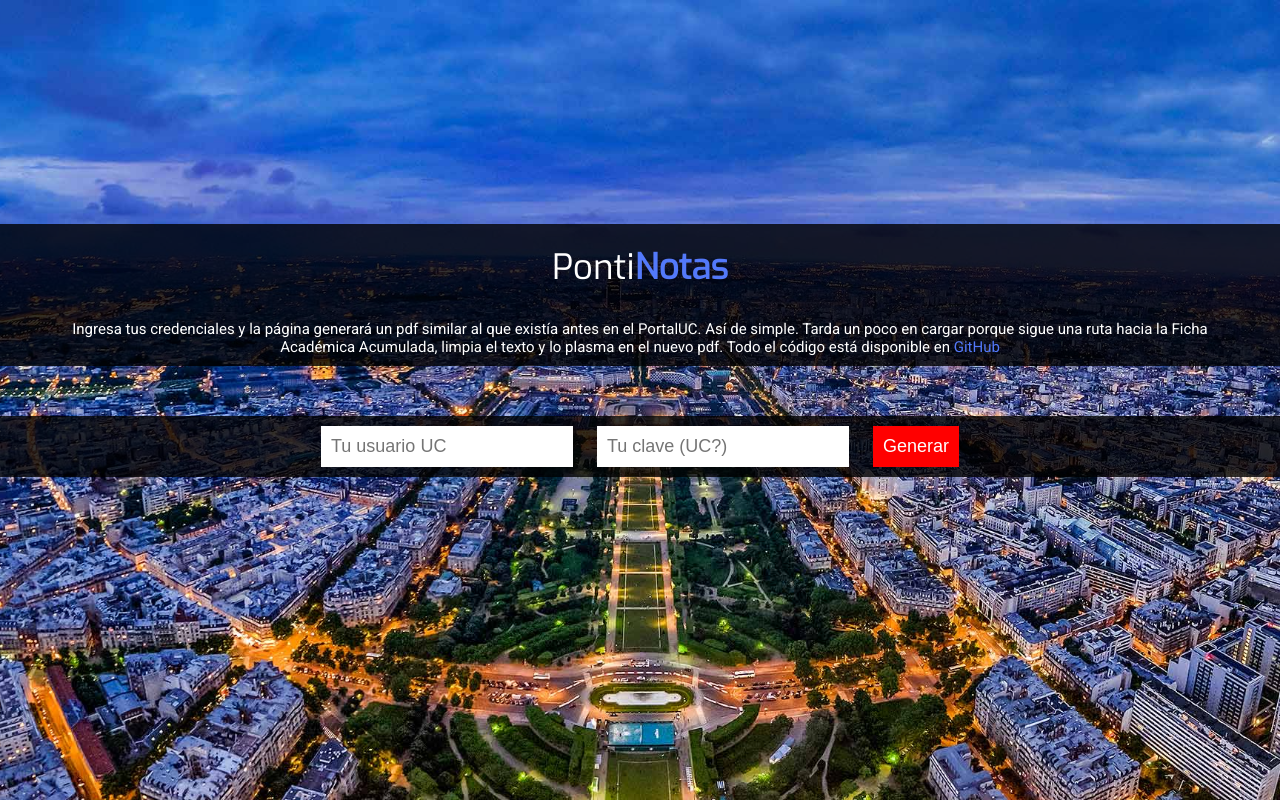
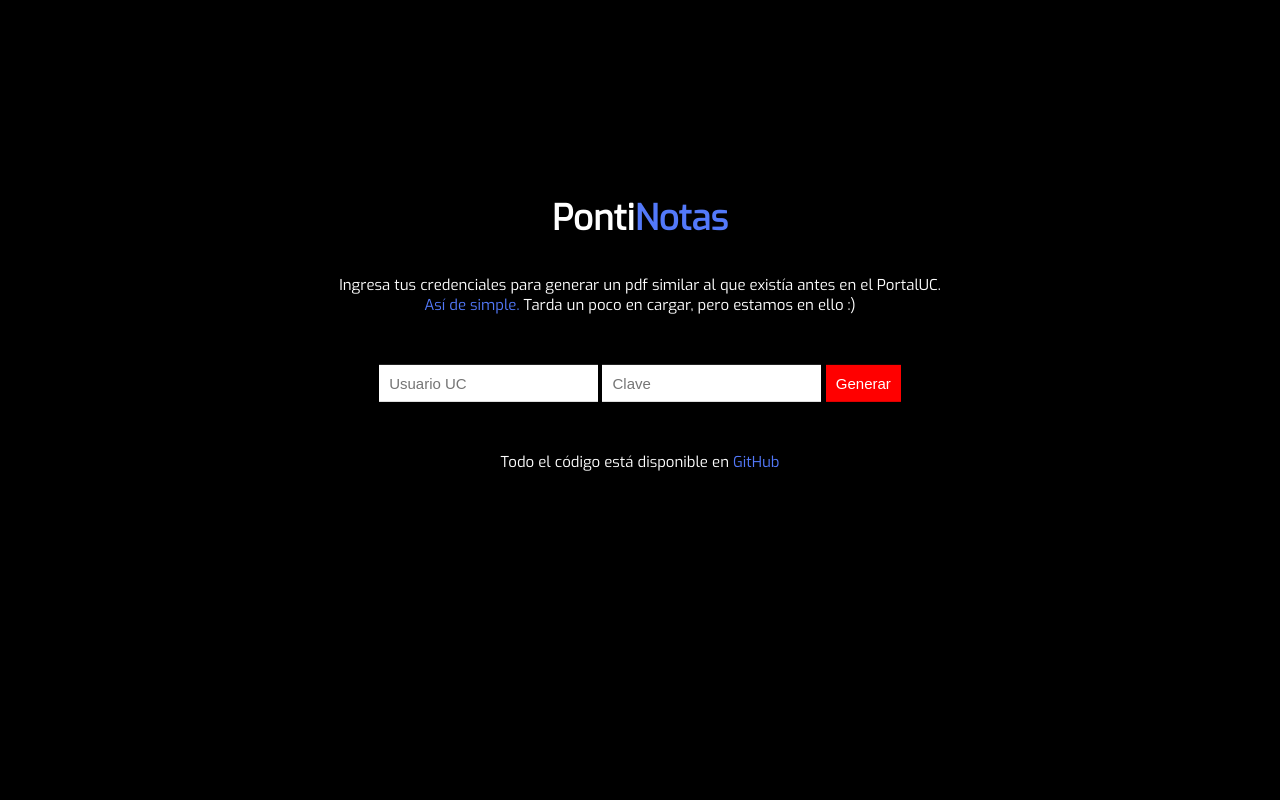
Before and after one commit to aaossa/pontinotas-old, a Flask app: page / in a window 1280 px wide. Run offline with Flask 2, Linux system fonts and the light colour scheme.

Commit message:
Pontinotas 2.0 :)

```diff
--- a/pucAssist.py
+++ b/pucAssist.py
@@ -1,82 +1,22 @@
 from requests import session
-from re import findall, DOTALL
 
-
-def applyRE(tx):
-    """ Expresion regular que obtiene los valores ocultos en
-    el formulario de login, ya que estos deben enviarse en el
-    POST que se hace para ingresar al portal """
-    return findall(
-        '<input type="hidden" name=".*?" value="([^"]*)" \/>',
-        tx,
-        DOTALL
-    )
-
-
-def dict_form(hidden_input_values, user, secret):
-    """ Este diccionario contiene los parametros que deben
-    ser enviados en el POST para validar las credenciales antes
-    de ingresar al portal """
-    return {
-        'action': 'login',
-        'username': user,
-        'password': secret,
-        'lt': hidden_input_values[0],
-        'execution': hidden_input_values[1],
-        '_eventId': hidden_input_values[2]
-    }
-
-
-def Chequear_credenciales(user, secret):
-    """ Dado un usuario y su clave se simula un ingreso al portal y
-    se verifica si fue un ingreso exitoso o no """
-    with session() as c:
-        # Veo el login
-        miro_el_formulario = c.get(
-            'https://sso.uc.cl/cas/login?service=https://portal.uc.cl/c/portal/login')
-        # y obtengo los valores ocultos del formulario
-        HIV = applyRE(miro_el_formulario.text)
-
-        # Pruebo la llave
-        llave = c.post('https://sso.uc.cl/cas/login?service=https://portal.uc.cl/c/portal/login',
-                       data=dict_form(HIV, user, secret))
-        if llave.url == 'https://portal.uc.cl/web/home-community/inicio':
-            return True
-    # Ante cualquier error de conexion o de credenciales se retorna False
-    return False
-
+URL_LOGIN = "https://ssb.uc.cl/ERPUC/twbkwbis.P_ValLogin"
+URL_NOTAS = "https://ssb.uc.cl/ERPUC/bwskotrn.P_ViewTran"
 
 def Obtener_notas(user, secret):
-    """ Dado un usuario y su clave se ingresa al portal y se sigue
+    """ Dado un usuario y su clave se ingresa a la plataforma y se sigue
     la ruta hasta la Ficha Academica Acumulada, la cual se retorna
     en forma de texto html """
-    with session() as c:
-        # Veo el login
-        miro_el_formulario = c.get(
-            'https://sso.uc.cl/cas/login?service=https://portal.uc.cl/c/portal/login')
-        # y obtengo los valores ocultos del formulario
-        HIV = applyRE(miro_el_formulario.text)
+    with session() as SESSION:
 
-        # Mando mis credenciales para ingresar al portal
-        llave = c.post('https://sso.uc.cl/cas/login?service=https://portal.uc.cl/c/portal/login',
-                       data=dict_form(HIV, user, secret))
-        # y reviso si pude ingresar
-        if llave.url != 'https://portal.uc.cl/web/home-community/inicio':
-            return None
+        SESSION.get(URL_LOGIN)
 
-        # > Info academica del portal
-        voy_a_la_info_academica = c.get(
-            'https://portal.uc.cl/web/home-community/informacion-academica?gpi=10225')
+        login = SESSION.post(URL_LOGIN,
+                         params={'sid': user, 'PIN': secret})
 
-        # > Siguiendole la pista a banner
-        banner_maldito = c.get(
-            'https://portal.uc.cl/luminis-banner/lp5Banner?externalsystem=SSB&url=urlPathbwskotrn.P_ViewTermTran')
+        notas = SESSION.post(URL_NOTAS,
+                         data={'tprt': 'FAA'})
 
-        # > Vamos por las notas
-        dame_mis_notas = c.post(
-            'https://ssb.uc.cl/ERPUC/bwskotrn.P_ViewTran', data={'tprt': 'FAA'})
-
-        # Retorna el texto en html de la Ficha Academica Acumulada
-        return dame_mis_notas
+        return notas
     # Ante cualquier error de conexion o de credenciales se retorna None
     return None
--- a/static/css/style.css
+++ b/static/css/style.css
@@ -1,51 +1,44 @@
 @import url(http://fonts.googleapis.com/css?family=Exo:100,200,400);
-@import url(http://fonts.googleapis.com/css?family=Source+Sans+Pro:700,400,300);
-@import url(http://fonts.googleapis.com/css?family=Roboto:400,100,300,500);
 
-/* body: Segmento principal */
+
+/*
+Basic positions and centering
+*/
 body {
-	background-attachment: fixed;
-	background-image: url(http://pontinotas.herokuapp.com/static/images/background.jpg);
-	background-position: center;
-	background-repeat: no-repeat;
-	background-size: cover;
+	background: black;
 	color: white;
-	font-family: 'Roboto', sans-serif;
 	margin: 0 auto;
 	text-align: center;
-	-moz-background-size: cover;
-	-webkit-background-size: cover;
+	transform: translateY(60%);
 }
 
-/* header: Diseño para el nombre de la pagina */
-.header div{
-	background: rgba(0, 0, 0, 0.8);
-	color: #fff;
+/*
+Text color and other styles
+*/
+html {
 	font-family: 'Exo', sans-serif;
+}
+h1 {
 	font-size: 35px;
-	margin: -50px 0 0 0;
-	padding: 20px;
 }
-.header div span{
-	color: #5379fa !important;
-	font-weight: bold;
+p {
+	font-size: 15px;
+	padding: 10px;
 }
-
-/* p: Textos escritos en la pagina */
-p {
-	background: rgba(0, 0, 0, 0.8);
-	font-size: 15px;
-	margin: 0;
-	padding: 10px 50px;
-}
-p span{
+span {
 	color: #5379fa !important;
 }
 
-/* input: Ingreso de datos y diseño del boton */
+/*
+Form
+*/
+form {
+	padding: 20px;
+	margin: 20px auto;
+}
 input {
 	border: 0;
-	font-size: 18px;
+	font-size: 15px;
 	padding: 10px;
 }
 input[type="submit"]{
@@ -53,47 +46,25 @@ input[type="submit"]{
 	color: white;
 }
 
-/* ul + li: Ordenamiento de los elementos en la pagina */
-ul {
-	background: rgba(0, 0, 0, 0.8);
-	margin: 50px 0;
-    padding: 10px;
-}
-li {
-	display: inline;
-    padding: 0px 10px 0px 10px;
-}
-
-/* a: Diseño de los links o referencias */
+/*
+Hyperlinks
+*/
 a {
 	text-decoration: none;
 }
 
-/* Tomado desde http://stackoverflow.com/questions/12771982
-para centrar verticalmente en body*/
-.container {
-	display: table;
-	height: 100%;
-	position: absolute;
-	width: 100%;
+/*
+Responsive
+*/
+@media (max-width: 650px) {
+	body {
+		transform: translateY(0);
+	}
+	form {
+		display: inline-block;
+		width: 275px;
+	}
+	input {
+		margin: 5px;
+	}
 }
-.helper {
-	#position: absolute; /*a variation of an "lte ie7" hack*/
-	#top: 50%;
-	display: table-cell;
-	vertical-align: middle;
-}
-
-/* Media queries para que sea responsive*/
-@media (max-width: 650px) {
-	/* Se arregla tamaño de letra */
-	p {
-    	font-size: 15px;
-      	margin: auto;
-    }
-    /* Se despliegan elementos verticalmente */
-	li {
-		display: block;
-        padding: 5px;
-    }
-}
--- a/templates/index.html
+++ b/templates/index.html
@@ -20,20 +20,21 @@
 		</script>
     </head>
 
-    <body>
-    	<div class="container">
-    	<div class="helper">
-    		<div class="header">
-    			<div>Ponti<span>Notas</span></div>
-    		</div>
-    		<p> Ingresa tus credenciales y la página generará un pdf similar al que existía antes en el PortalUC. Así de simple. Tarda un poco en cargar porque sigue una ruta hacia la Ficha Académica Acumulada, limpia el texto y lo plasma en el nuevo pdf. Todo el código está disponible en <a href="https://github.com/aaossa/pontinotas"><span>GitHub</span></a></p>
-    		<form method="POST" action="{{ url_for('login') }}">
-	    		<ul>
-	    			<li><input name="usuario" type="text" placeholder="Tu usuario UC"></li>
-	    			<li><input name="password" type="password" placeholder="Tu clave (UC?)"></li>
-	    			<li><input type="submit" value="Generar"></li>
-	    		</ul>
-	    	</form>
-    </body>
+	<body>
 
+		<h1>Ponti<span>Notas</span></h1>
+
+		<p> Ingresa tus credenciales para generar un pdf similar al que existía antes en el PortalUC.
+		<br>
+		<span>Así de simple.</span> Tarda un poco en cargar, pero estamos en ello :)</p>
+
+		<form method="POST" action="/login">
+			<input name="usuario" type="text" placeholder="Usuario UC">
+			<input name="password" type="password" placeholder="Clave">
+			<input type="submit" value="Generar">
+		</form>
+
+		<p>Todo el código está disponible en <a href="https://github.com/aaossa/pontinotas"><span>GitHub</span></a></p>
+
+	</body>
 </html>
```
Also changed, not shown: templates/out.html (+7 -11 lines).
